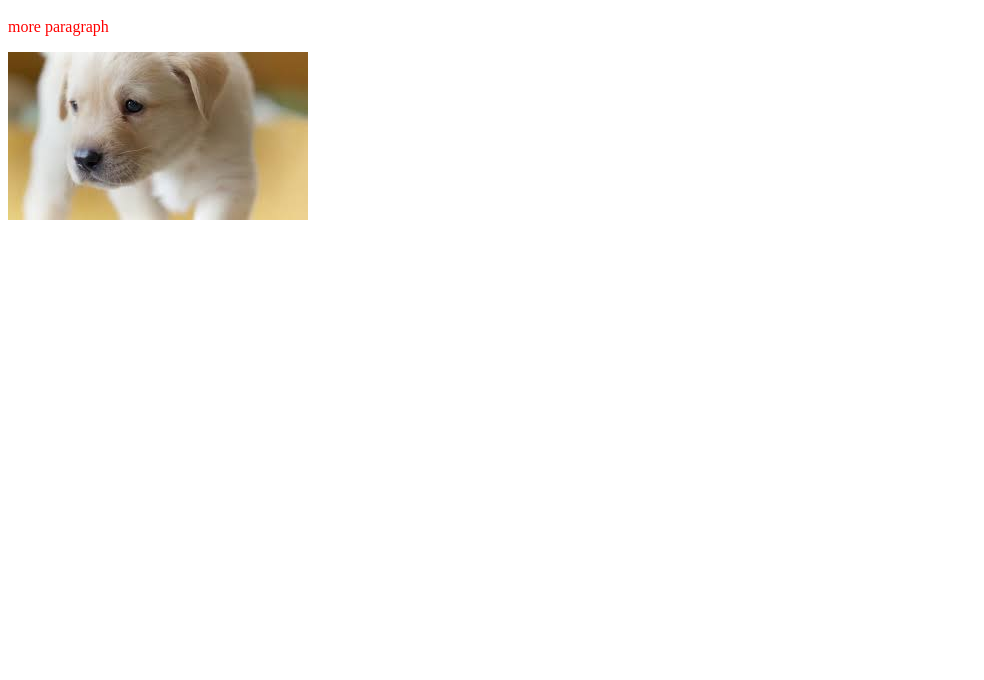
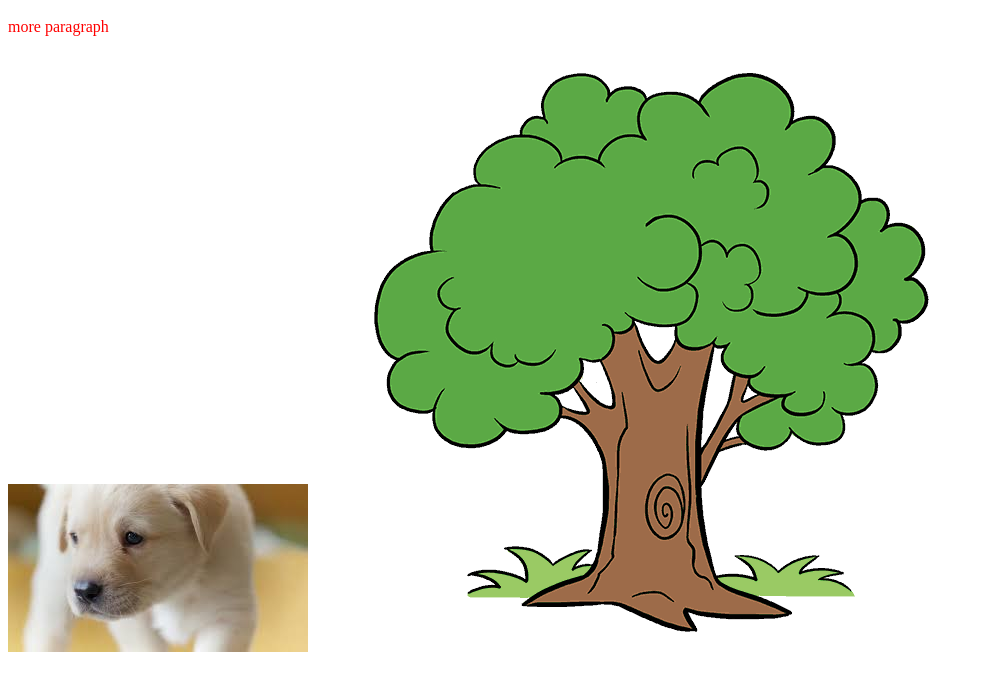
Before and after one commit to aditi315/my-second-repo, a plain HTML site: page index.html in a window 1280 px wide. Shown: the part 120-800 px from the top of the page, without its empty margins (0-984 px from the left). Drawn offline with Linux system fonts and the light colour scheme.

Commit message:
tree pic added

```diff
--- a/index.html
+++ b/index.html
@@ -12,5 +12,6 @@
     <h1>new code changed</h1>
     <p> more paragraph</p>
     <img src="dog.jpg" alt="">
+    <img src="tree.png" alt="">
 </body>
 </html>
```
Also changed, not shown: tree.png (added).
